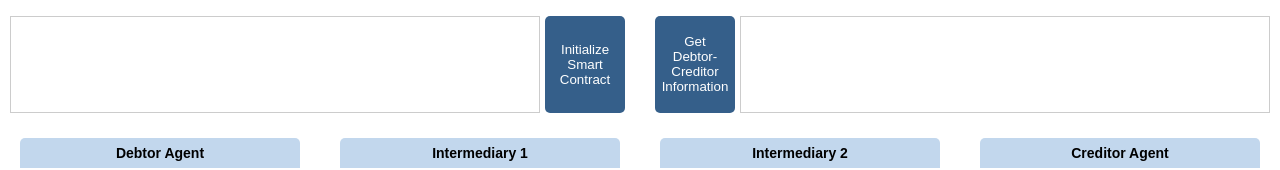
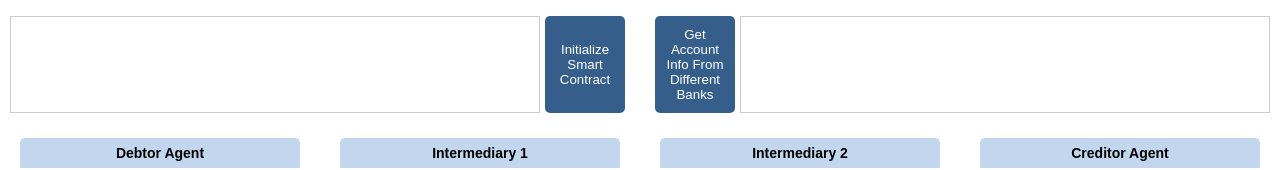
Before and after one commit to blockchain-interoperability/bi-in-finance, a Flask app: page / in a window 1280 px wide. Shown: the part 149-319 px from the top of the page. Run offline with Flask 3, Linux system fonts and the light colour scheme.

Commit message:
get account info implemented

```diff
--- a/cbpr_dapp/src/app.py
+++ b/cbpr_dapp/src/app.py
@@ -1,4 +1,5 @@
 import os
+import typing_extensions
 from flask import Flask, render_template, request, jsonify
 from web3 import Web3
 import util
@@ -24,7 +25,7 @@ PRIVATE_KEYS = [0xac0974bec39a17e36ba4a6b4d238ff944bacb478cbed5efcae784d7bf4f2ff
 
 
 ABI = util.get_contract_abi(file_name = "FinancialInstitution", contract_name = "FinancialInstitution")
-ADDRESS = "0x700b6A60ce7EaaEA56F065753d8dcB9653dbAD35"
+ADDRESS = "0xcA03Dc4665A8C3603cb4Fd5Ce71Af9649dC00d44"
 
 contract = web3.eth.contract(address=ADDRESS, abi=ABI)
 
@@ -49,8 +50,8 @@ def upload_msg_file():
         dbtr_instruction = util.get_debtor_instructions(content)
 
         if web3.is_connected():
-            tx_hash = contract.functions.initiate_transfer(dbtr_instruction).transact()
-            tx_receipt = web3.eth.wait_for_transaction_receipt(tx_hash)
+            DA_contract = web3.eth.contract(address=ADDRESS, abi=ABI)
+            tx_receipt = make_initiate_transfer_transaction(DA_contract, 0, dbtr_instruction)
 
             if tx_receipt.status == 1:
                 event_filter = contract.events.PassISOMessageAlong.create_filter(fromBlock='latest')
@@ -58,8 +59,8 @@ def upload_msg_file():
 
                 if new_events:
                     last_event = new_events[-1]
-                    # print(last_event['args']['updatedIsoMsg'])
-                    # print(last_event['args']['receiver'])
+                    print(last_event['args']['updatedIsoMsg'])
+                    print(last_event['args']['receiver'])
                 else:
                     print("No events found")
 
@@ -74,6 +75,21 @@ def upload_msg_file():
     else:
         return jsonify({'error': 'File not processed'}), 400
 
+
+
+def make_initiate_transfer_transaction(target_contract, anvil_acct_index, dbtr_instruction):
+
+    tx = target_contract.functions.initiate_transfer(dbtr_instruction).build_transaction({
+        'chainId': 31337,
+        'nonce': web3.eth.get_transaction_count(web3.eth.accounts[anvil_acct_index]),
+        'from': web3.eth.accounts[anvil_acct_index]
+    })
+
+    signed_tx = web3.eth.account.sign_transaction(tx, PRIVATE_KEYS[anvil_acct_index])
+    tx_hash = web3.eth.send_raw_transaction(signed_tx.rawTransaction)
+    tx_receipt = web3.eth.wait_for_transaction_receipt(tx_hash)
+
+    return tx_receipt
 
 
 def make_create_account_transaction(target_contract, anvil_acct_index, acct_type, acct):
@@ -97,7 +113,7 @@ def make_deposit_transaction(target_contract, anvil_acct_index, acct, value):
         'chainId': 31337,
         'nonce': web3.eth.get_transaction_count(web3.eth.accounts[anvil_acct_index]),
         'from': web3.eth.accounts[anvil_acct_index],
-        'value': web3.to_wei(value, 'ether')
+        'value': value
     })
 
     signed_tx = web3.eth.account.sign_transaction(tx, PRIVATE_KEYS[anvil_acct_index])
@@ -112,7 +128,6 @@ def make_deposit_transaction(target_contract, anvil_acct_index, acct, value):
 @app.route('/init_contracts', methods=['POST'])
 def init_contracts():
     data = request.get_json(force=True)
-    print(data)
     init_contracts_info = json.loads(data.get('init_contracts_info'))
 
     if not init_contracts_info:
@@ -133,10 +148,33 @@ def init_contracts():
 
     make_create_account_transaction(I2_contract, 5, "general", init_contracts_info['CdtrAcct'])
 
-    print("------------_> Successfull")
-
     return jsonify({'msg': "Initialization successful!"}), 200
 
+
+@app.route('/get_dc_info', methods=['POST'])
+def get_dc_info():
+    data = request.get_json(force=True)
+    init_contracts_info = json.loads(data.get('init_contracts_info'))
+
+    if not init_contracts_info:
+        return jsonify({'error': 'No init-contract-info'}), 400
+
+    DA_contract = web3.eth.contract(address=init_contracts_info['SmartContractAddresses'][0], abi=ABI)
+    I1_contract = web3.eth.contract(address=init_contracts_info['SmartContractAddresses'][1], abi=ABI)
+    I2_contract = web3.eth.contract(address=init_contracts_info['SmartContractAddresses'][2], abi=ABI)
+    CA_contract = web3.eth.contract(address=init_contracts_info['SmartContractAddresses'][3], abi=ABI)
+
+    DbtrAcct_balance = DA_contract.functions.get_balance(init_contracts_info['DbtrAcct']).call()
+    DbtrAgtAcct_balance = I1_contract.functions.get_balance(init_contracts_info['DbtrAgtAcct']).call()
+    I1Acct_balance = I2_contract.functions.get_balance(init_contracts_info['I1Acct']).call()
+    CdtrAcct_balance = CA_contract.functions.get_balance(init_contracts_info['CdtrAcct']).call()
+
+    info_string = f"Debtor's Balance in Debtor Agent: {DbtrAcct_balance}\n"
+    info_string += f"Debtor Agent's Balance in Intermediary 1: {DbtrAgtAcct_balance}\n"
+    info_string += f"Intermediary 1's Balance in Intermediary 2: {I1Acct_balance}\n"
+    info_string += f"Creditor's Balance in Creditor Agent: {CdtrAcct_balance}"
+
+    return jsonify({'msg': info_string}), 200
 
 
 def listen_to_events():
--- a/cbpr_dapp/src/templates/index.html
+++ b/cbpr_dapp/src/templates/index.html
@@ -1,11 +1,13 @@
 <!DOCTYPE html>
 <html lang="en">
-
   <head>
     <meta charset="UTF-8" />
     <meta name="viewport" content="width=device-width, initial-scale=1.0" />
     <title>CBPR Project</title>
-    <link rel="stylesheet" href="{{ url_for('static', filename='css/styles.css') }}" />
+    <link
+      rel="stylesheet"
+      href="{{ url_for('static', filename='css/styles.css') }}"
+    />
   </head>
 
   <body>
@@ -14,31 +16,41 @@
       <hr />
       <div class="file-upload-container">
         <h3>Choose ISO Message :</h3>
-            <input type="file" id="isoInput" accept=".xml"/>
+        <input type="file" id="isoInput" accept=".xml" />
         <button class="upload-btn" onclick="uploadMsgFile()">Upload</button>
       </div>
     </header>
 
-
     <div class="container">
       <div class="getter-setter">
-            <textarea id="contract-init-area", class="getter-setter-textbox"></textarea>
-            <button class="info-btn"  onclick="initializeSmartContract()">Initialize Smart Contract</button>
+        <textarea
+          id="contract-init-area"
+          ,
+          class="getter-setter-textbox"
+        ></textarea>
+        <button class="info-btn" onclick="initializeSmartContract()">
+          Initialize Smart Contract
+        </button>
       </div>
       <div class="getter-setter">
-            <button class="info-btn">Get Debtor-Creditor Information</button>
-            <textarea class="getter-setter-textbox"></textarea>
+        <button class="info-btn" onclick="getDCInfo()">
+          Get Account Info From Different Banks
+        </button>
+        <textarea id="get-info-area" , class="getter-setter-textbox"></textarea>
       </div>
     </div>
-
 
     <div class="transaction">
       <section class="content-box">
         <div class="title-bar">Debtor Agent</div>
         <textarea class="content-space" id="debtor-area"></textarea>
         <div>
-                <button class="toggle-btn" onclick="toggleMessage('debtor-area')">Show full message</button>
-                <button class="transact-btn" onclick="makeTransaction()">Transact</button>
+          <button class="toggle-btn" onclick="toggleMessage('debtor-area')">
+            Show full message
+          </button>
+          <button class="transact-btn" onclick="makeTransaction()">
+            Transact
+          </button>
         </div>
       </section>
       <div class="arrow hidden" id="arrow1"></div>
@@ -47,24 +59,36 @@
         <div class="title-bar">Intermediary 1</div>
         <textarea class="content-space" id="interm1-area"></textarea>
         <div>
-                <button class="toggle-btn" onclick="toggleMessage('interm1-area')">Show full message</button>
-                <button class="transact-btn" onclick="makeTransaction()">Transact</button>
-            </div>        </section>
+          <button class="toggle-btn" onclick="toggleMessage('interm1-area')">
+            Show full message
+          </button>
+          <button class="transact-btn" onclick="makeTransaction()">
+            Transact
+          </button>
+        </div>
+      </section>
       <div class="arrow hidden" id="arrow2"></div>
 
       <section class="content-box">
         <div class="title-bar">Intermediary 2</div>
         <textarea class="content-space" id="interm2-area"></textarea>
         <div>
-                <button class="toggle-btn" onclick="toggleMessage('interm2-area')">Show full message</button>
-                <button class="transact-btn" onclick="makeTransaction()">Transact</button>
-            </div>        </section>
+          <button class="toggle-btn" onclick="toggleMessage('interm2-area')">
+            Show full message
+          </button>
+          <button class="transact-btn" onclick="makeTransaction()">
+            Transact
+          </button>
+        </div>
+      </section>
       <div class="arrow hidden" id="arrow3"></div>
 
       <section class="content-box">
         <div class="title-bar">Creditor Agent</div>
         <textarea class="content-space" id="creditor-area"></textarea>
-            <button class="toggle-btn" onclick="toggleMessage('creditor-area')">Show full message</button>
+        <button class="toggle-btn" onclick="toggleMessage('creditor-area')">
+          Show full message
+        </button>
       </section>
     </div>
 
@@ -72,51 +96,51 @@
         <button class="transact-btn" onclick="makeTransaction()">Transact</button>
     </div> -->
 
-
     <div class="ending">BRAINS Research Group</div>
 
-
     <script>
-
       let messages = {
-            'debtor-area': { fullMessage: '', summary: '' },
-            'interm1-area': { fullMessage: '', summary: '' },
-            'interm2-area': { fullMessage: '', summary: '' },
-            'creditor-area': { fullMessage: '', summary: '' }
+        "debtor-area": { fullMessage: "", summary: "" },
+        "interm1-area": { fullMessage: "", summary: "" },
+        "interm2-area": { fullMessage: "", summary: "" },
+        "creditor-area": { fullMessage: "", summary: "" },
       };
 
       function initializeMessages() {
         messages = {
-                'debtor-area': { fullMessage: '', summary: '' },
-                'interm1-area': { fullMessage: '', summary: '' },
-                'interm2-area': { fullMessage: '', summary: '' },
-                'creditor-area': { fullMessage: '', summary: '' }
+          "debtor-area": { fullMessage: "", summary: "" },
+          "interm1-area": { fullMessage: "", summary: "" },
+          "interm2-area": { fullMessage: "", summary: "" },
+          "creditor-area": { fullMessage: "", summary: "" },
         };
 
         document.getElementById("arrow1").style.visibility = "hidden";
         document.getElementById("arrow2").style.visibility = "hidden";
         document.getElementById("arrow3").style.visibility = "hidden";
 
-            document.getElementById('debtor-area').value = messages['debtor-area'].summary;
-            document.getElementById('interm1-area').value = messages['interm1-area'].summary;
-            document.getElementById('interm2-area').value = messages['interm2-area'].summary;
-            document.getElementById('creditor-area').value = messages['creditor-area'].summary;
+        document.getElementById("debtor-area").value =
+          messages["debtor-area"].summary;
+        document.getElementById("interm1-area").value =
+          messages["interm1-area"].summary;
+        document.getElementById("interm2-area").value =
+          messages["interm2-area"].summary;
+        document.getElementById("creditor-area").value =
+          messages["creditor-area"].summary;
       }
 
       async function uploadMsgFile() {
-
         initializeMessages();
 
-            const fileInput = document.getElementById('isoInput');
+        const fileInput = document.getElementById("isoInput");
 
         if (fileInput.files.length > 0) {
           const file = fileInput.files[0];
           const formData = new FormData();
-                formData.append('file', file);
+          formData.append("file", file);
 
           try {
-                    const response = await fetch('/upload_msg_file', {
-                        method: 'POST',
+            const response = await fetch("/upload_msg_file", {
+              method: "POST",
               body: formData,
             });
 
@@ -125,30 +149,27 @@
             }
 
             const data = await response.json();
-                    messages['debtor-area'].fullMessage = data.full_message;
-                    messages['debtor-area'].summary = data.summary
+            messages["debtor-area"].fullMessage = data.full_message;
+            messages["debtor-area"].summary = data.summary;
 
-                    document.getElementById('debtor-area').value = messages['debtor-area'].summary;
-
+            document.getElementById("debtor-area").value =
+              messages["debtor-area"].summary;
           } catch (error) {
-                    console.error('Error fetching the file content:', error);
+            console.error("Error fetching the file content:", error);
           }
         } else {
-                console.log('No file selected');
+          console.log("No file selected");
         }
       }
 
       async function initializeSmartContract() {
-
-            console.log("entered!!");
-
         var initText = document.getElementById("contract-init-area").value;
 
         if (initText.length > 0) {
           try {
-                    const response = await fetch('/init_contracts', {
-                        method: 'POST',
-                        body: JSON.stringify({init_contracts_info: initText}),
+            const response = await fetch("/init_contracts", {
+              method: "POST",
+              body: JSON.stringify({ init_contracts_info: initText }),
             });
 
             if (!response.ok) {
@@ -156,25 +177,24 @@
             }
 
             const data = await response.json();
-                    document.getElementById('contract-init-area').value = data.msg;
-
+            document.getElementById("contract-init-area").value = data.msg;
           } catch (error) {
-                    console.error('Error fetching the content:', error);
+            console.error("Error fetching the content:", error);
           }
         } else {
-                console.log('No file selected');
+          console.log("No init info!");
         }
       }
 
+      async function getDCInfo() {
 
+        var initText = document.getElementById("get-info-area").value;
 
-        async function makeTransaction() {
-
-            if (messages['debtor-area'].fullMessage.length > 0) {
+        if (initText.length > 0) {
           try {
-                    const response = await fetch('/make_transaction', {
-                        method: 'POST',
-                        body: JSON.stringify({iso_message: messages['debtor-area'].fullMessage}),
+            const response = await fetch("/get_dc_info", {
+              method: "POST",
+              body: JSON.stringify({ init_contracts_info: initText }),
             });
 
             if (!response.ok) {
@@ -182,28 +202,53 @@
             }
 
             const data = await response.json();
-                    messages['interm1-area'].fullMessage = data.interm1_full_message;
-                    messages['interm1-area'].summary = data.interm1_summary;
-                    messages['interm2-area'].fullMessage = data.interm2_full_message;
-                    messages['interm2-area'].summary = data.interm2_summary;
-                    messages['creditor-area'].fullMessage = data.creditor_full_message;
-                    messages['creditor-area'].summary = data.creditor_summary;
+            document.getElementById("get-info-area").value = data.msg;
+          } catch (error) {
+            console.error("Error fetching the content:", error);
+          }
+        } else {
+          console.log("No provided accounts to get the info from!");
+        }
+      }
+
+      async function makeTransaction() {
+        if (messages["debtor-area"].fullMessage.length > 0) {
+          try {
+            const response = await fetch("/make_transaction", {
+              method: "POST",
+              body: JSON.stringify({
+                iso_message: messages["debtor-area"].fullMessage,
+              }),
+            });
+
+            if (!response.ok) {
+              throw new Error(`HTTP error! status: ${response.status}`);
+            }
+
+            const data = await response.json();
+            messages["interm1-area"].fullMessage = data.interm1_full_message;
+            messages["interm1-area"].summary = data.interm1_summary;
+            messages["interm2-area"].fullMessage = data.interm2_full_message;
+            messages["interm2-area"].summary = data.interm2_summary;
+            messages["creditor-area"].fullMessage = data.creditor_full_message;
+            messages["creditor-area"].summary = data.creditor_summary;
 
             setTimeout(function () {
               document.getElementById("arrow1").style.visibility = "visible";
             }, 500);
 
             setTimeout(function () {
-                        document.getElementById('interm1-area').value = messages['interm1-area'].summary;
+              document.getElementById("interm1-area").value =
+                messages["interm1-area"].summary;
             }, 1500);
-
 
             setTimeout(function () {
               document.getElementById("arrow2").style.visibility = "visible";
             }, 2000);
 
             setTimeout(function () {
-                        document.getElementById('interm2-area').value = messages['interm2-area'].summary;
+              document.getElementById("interm2-area").value =
+                messages["interm2-area"].summary;
             }, 3000);
 
             setTimeout(function () {
@@ -211,11 +256,11 @@
             }, 3500);
 
             setTimeout(function () {
-                        document.getElementById('creditor-area').value = messages['creditor-area'].summary;
+              document.getElementById("creditor-area").value =
+                messages["creditor-area"].summary;
             }, 4500);
-
           } catch (error) {
-                    console.error('Error fetching the file content:', error);
+            console.error("Error fetching the file content:", error);
           }
         }
       }
@@ -224,15 +269,17 @@
         const textArea = document.getElementById(id);
         const button = event.target;
 
-            if (textArea.value === messages[id].summary && messages[id].fullMessage !== '') {
+        if (
+          textArea.value === messages[id].summary &&
+          messages[id].fullMessage !== ""
+        ) {
           textArea.value = messages[id].fullMessage;
-                button.textContent = 'Show summary';
+          button.textContent = "Show summary";
         } else {
           textArea.value = messages[id].summary;
-                button.textContent = 'Show full message';
+          button.textContent = "Show full message";
         }
       }
     </script>
   </body>
-
 </html>
```
Also changed, not shown: cbpr_dapp/get_info_accounts.json (added, +7 -0 lines), cbpr_dapp/sc_init.json (+4 -4 lines), cbpr_dapp/src/util.py (line endings or trailing spaces). Lines whose indentation alone changed are shown as unchanged.
